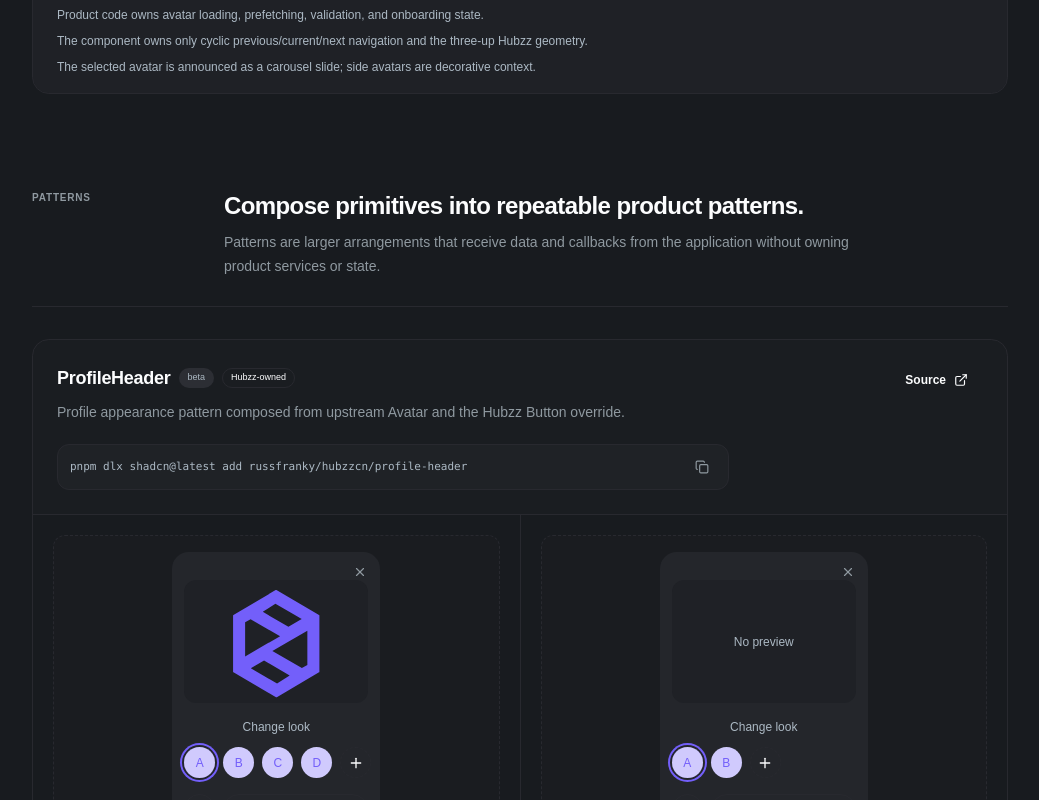
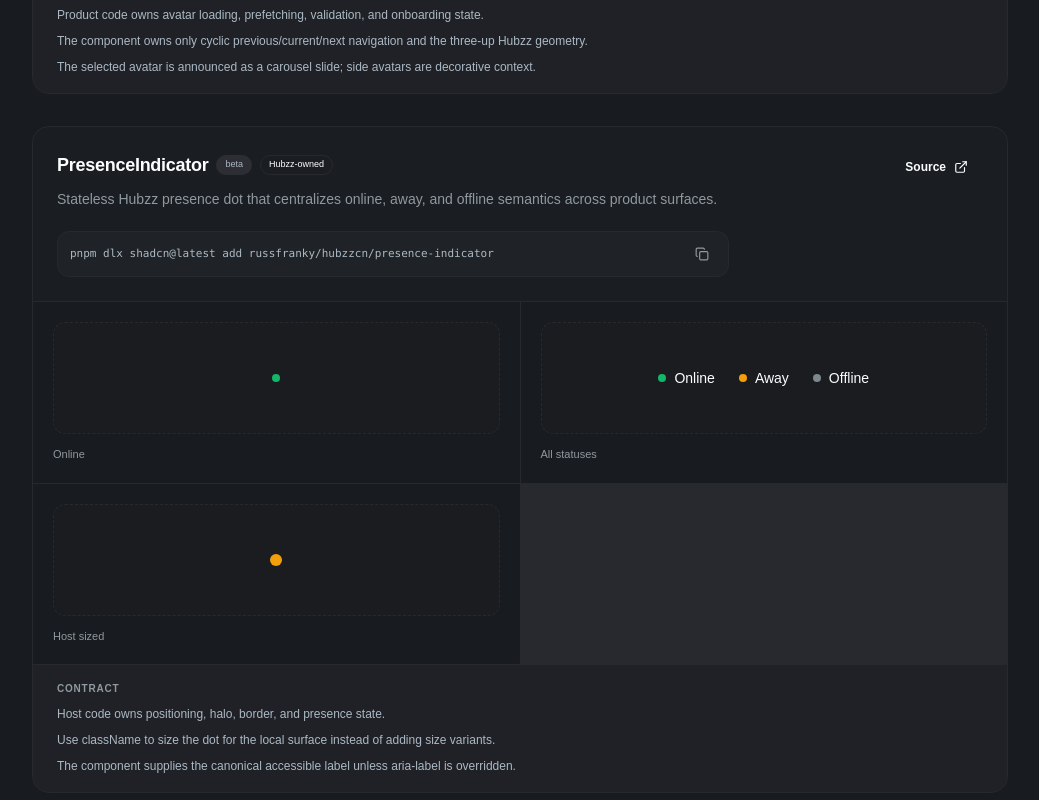
Before and after one commit to russfranky/hubzzcn, a React (Vite) app: page / in a window 1280 px wide. Shown: the part 9800-10600 px from the top of the page, without its empty margins (240-1279 px from the left). Built offline with nearby package versions, Linux system fonts and the light colour scheme.

Commit message:
Add minimal Hubzz PresenceIndicator (#17)
Centralize the duplicated Hubzz online/away/offline semantic dot without importing profile or chat layout, and promote the verified mapping in the pre-alpha component ledger.

```diff
--- /dev/null
+++ b/src/components/hubzz/presence-indicator.tsx
@@ -0,0 +1,41 @@
+import * as React from "react"
+
+import { cn } from "@/lib/utils"
+
+export type PresenceStatus = "online" | "idle" | "offline"
+
+export interface PresenceIndicatorProps extends React.ComponentProps<"span"> {
+  status: PresenceStatus
+}
+
+const presenceStatusConfig: Record<
+  PresenceStatus,
+  { color: string; label: string }
+> = {
+  online: { color: "#12B76A", label: "Online" },
+  idle: { color: "#F59E0B", label: "Away" },
+  offline: { color: "#7C878E", label: "Offline" },
+}
+
+export function PresenceIndicator({
+  status,
+  className,
+  role = "img",
+  "aria-label": ariaLabel,
+  style,
+  ...props
+}: PresenceIndicatorProps) {
+  const config = presenceStatusConfig[status]
+
+  return (
+    <span
+      role={role}
+      aria-label={ariaLabel ?? config.label}
+      data-slot="presence-indicator"
+      data-status={status}
+      className={cn("inline-block size-2 shrink-0 rounded-full", className)}
+      style={{ backgroundColor: config.color, ...style }}
+      {...props}
+    />
+  )
+}
--- a/src/components/hubzz/registry.json
+++ b/src/components/hubzz/registry.json
@@ -174,6 +174,23 @@
       "meta": { "stability": "alpha", "strategy": "composition" }
     },
     {
+      "name": "presence-indicator",
+      "type": "registry:component",
+      "title": "Presence Indicator",
+      "description": "Stateless Hubzz presence dot with canonical online, away, and offline semantics.",
+      "author": "Hubzz",
+      "registryDependencies": ["utils"],
+      "files": [
+        {
+          "path": "presence-indicator.tsx",
+          "type": "registry:component",
+          "target": "@components/hubzz/presence-indicator.tsx"
+        }
+      ],
+      "categories": ["presence", "status", "data-display"],
+      "meta": { "stability": "alpha", "strategy": "custom" }
+    },
+    {
       "name": "spectator-banner",
       "type": "registry:component",
       "title": "Spectator Banner",
--- a/src/examples/index.ts
+++ b/src/examples/index.ts
@@ -7,6 +7,7 @@ import * as ProfileHeader from "./profile-header.examples"
 import * as DronePhoto from "./drone-photo.examples"
 import * as AvatarPicker from "./avatar-picker.examples"
 import * as AvatarCarousel from "./avatar-carousel.examples"
+import * as PresenceIndicator from "./presence-indicator.examples"
 import * as SpectatorBanner from "./spectator-banner.examples"
 
 export const allExamples = [
@@ -19,5 +20,6 @@ export const allExamples = [
   DronePhoto,
   AvatarPicker,
   AvatarCarousel,
+  PresenceIndicator,
   SpectatorBanner,
 ]
--- /dev/null
+++ b/src/examples/presence-indicator.examples.tsx
@@ -0,0 +1,60 @@
+import {
+  PresenceIndicator,
+  type PresenceIndicatorProps,
+  type PresenceStatus,
+} from "@/components/hubzz/presence-indicator"
+import type { Example, Meta } from "./types"
+
+const statuses: PresenceStatus[] = ["online", "idle", "offline"]
+const labels: Record<PresenceStatus, string> = {
+  online: "Online",
+  idle: "Away",
+  offline: "Offline",
+}
+
+export const meta: Meta<typeof PresenceIndicator> = {
+  title: "PresenceIndicator",
+  slug: "presence-indicator",
+  navLabel: "Presence Indicator",
+  component: PresenceIndicator,
+  description:
+    "Stateless Hubzz presence dot that centralizes online, away, and offline semantics across product surfaces.",
+  category: "hubzz",
+  layer: "component",
+  notes: [
+    "Host code owns positioning, halo, border, and presence state.",
+    "Use className to size the dot for the local surface instead of adding size variants.",
+    "The component supplies the canonical accessible label unless aria-label is overridden.",
+  ],
+}
+
+export const Online: Example<PresenceIndicatorProps> = {
+  name: "Online",
+  args: { status: "online" },
+}
+
+export const AllStatuses: Example<PresenceIndicatorProps> = {
+  name: "All statuses",
+  args: { status: "online" },
+  render: () => (
+    <div className="flex items-center gap-6">
+      {statuses.map((status) => (
+        <div key={status} className="flex items-center gap-2 text-sm">
+          <PresenceIndicator status={status} />
+          <span>{labels[status]}</span>
+        </div>
+      ))}
+    </div>
+  ),
+}
+
+export const HostSized: Example<PresenceIndicatorProps> = {
+  name: "Host sized",
+  args: {
+    status: "idle",
+    className: "size-3",
+    "aria-label": "Away from keyboard",
+  },
+}
+
+export const examples = [Online, AllStatuses, HostSized]
--- a/src/index.ts
+++ b/src/index.ts
@@ -34,6 +34,11 @@ export {
   type HubzzLogoVariant,
 } from "./components/hubzz/hubzz-logo"
 export {
+  PresenceIndicator,
+  type PresenceIndicatorProps,
+  type PresenceStatus,
+} from "./components/hubzz/presence-indicator"
+export {
   ProfileHeader,
   type ProfileHeaderAvatar,
   type ProfileHeaderProps,
```
Also changed, not shown: 3 other files (tests, documents, lock files or other folders).
